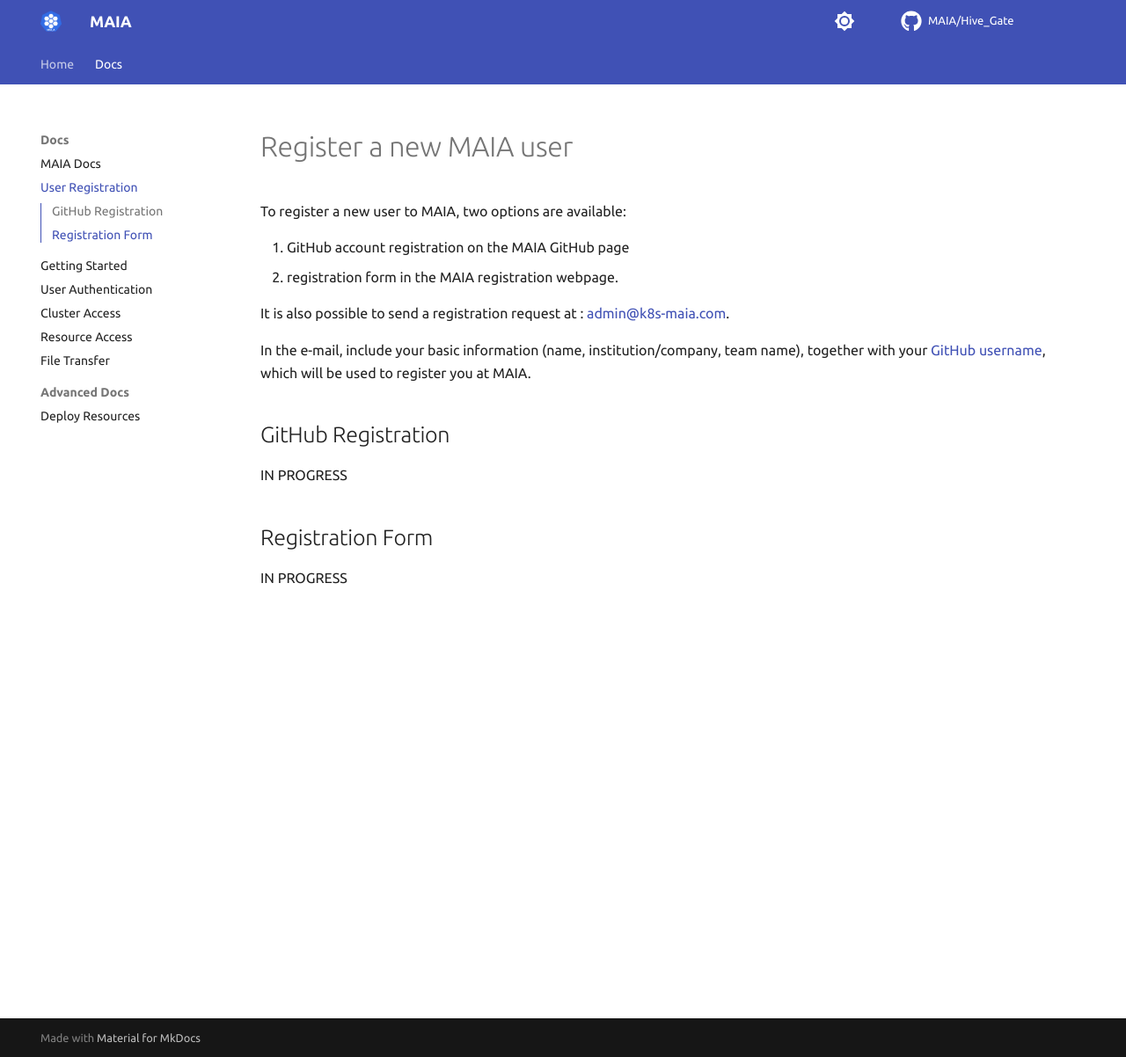
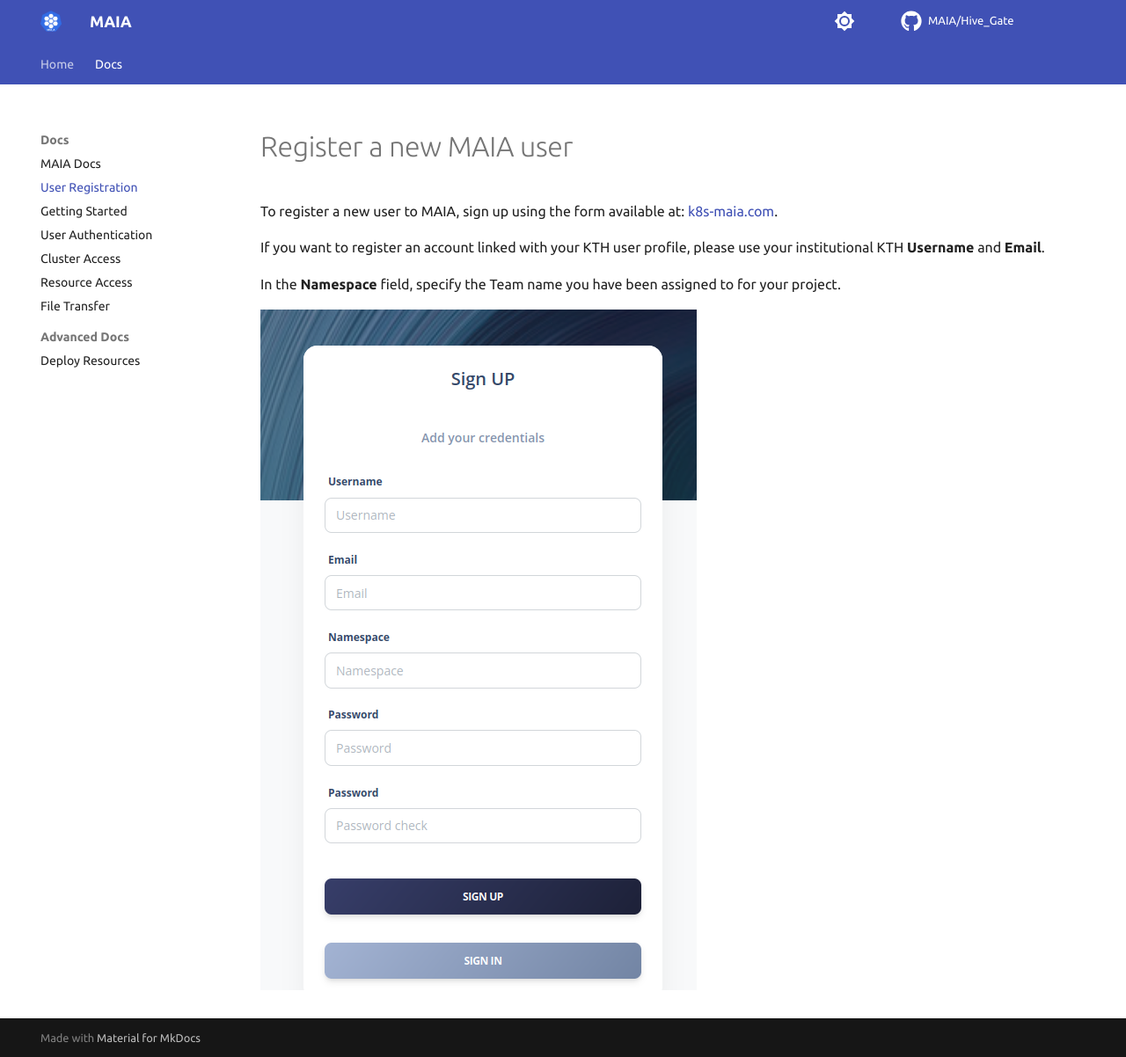
Before and after one commit to MAIA-KTH/MAIA-KTH.github.io, an MkDocs documentation site: the page built from docs/user_registration.md, in a window 1280 px wide and 1202 px high. Shown: the whole window at 88% size. Built offline with MkDocs 1.6.1 and Material for MkDocs 9.7.7, drawn with Linux system fonts in a browser that asks for light colours.

Commit message:
Link to Registration page added

```diff
--- a/docs/user_registration.md
+++ b/docs/user_registration.md
@@ -1,17 +1,9 @@
 # Register a new MAIA user
 
-To register a new user to MAIA, two options are available:
+To register a new user to MAIA, sign up using the form available at: [k8s-maia.com](https://k8s-maia.com/register).
 
-1. GitHub account registration on the MAIA GitHub page
-2. registration form in the MAIA registration webpage.
+If you want to register an account linked with your KTH user profile, please use your institutional KTH **Username** and **Email**.
 
-It is also possible to send a registration request at : <a href="mailto:admin@k8s-maia.com?subject=MAIA Registration Request">admin@k8s-maia.com</a>.
+In the **Namespace** field, specify the Team name you have been assigned to for your project.
 
-In the e-mail, include your basic information (name, institution/company, team name), together with your [GitHub username](https://github.com), which will be used to register you at MAIA.
-
-## GitHub Registration
- IN PROGRESS
-
-## Registration Form
-
-IN PROGRESS
+![img.png](images/Sign-UP.png)
```
Also changed, not shown: docs/images/Sign-UP.png (added).
